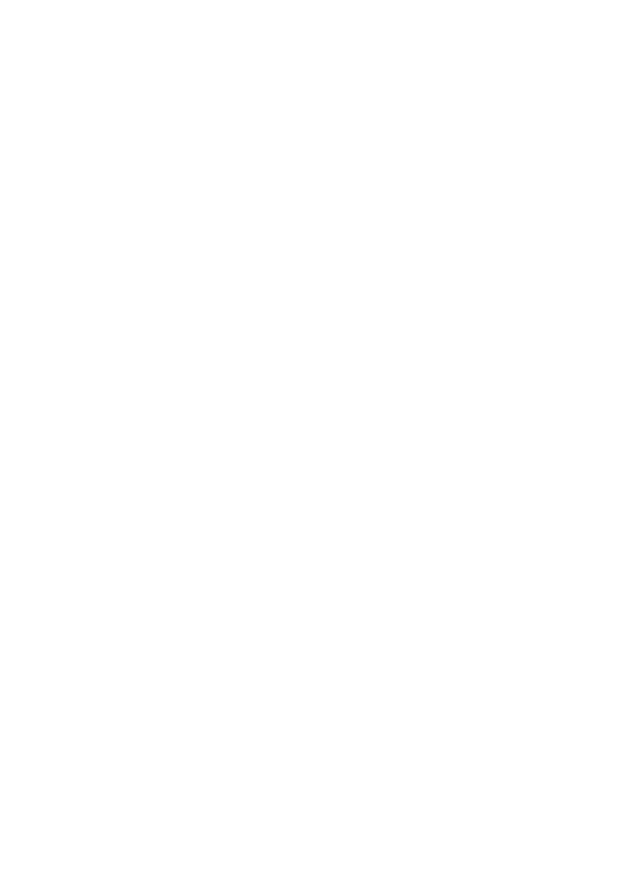
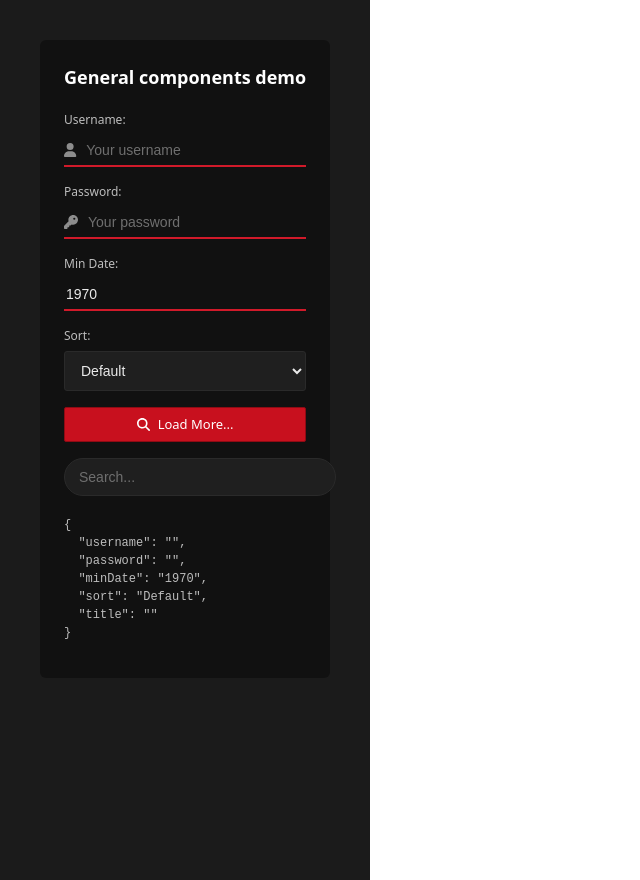
Before and after one commit to LucasNGRE/holbertonschool-cinema-guru, a React (Vite) app: page / in a window 1280 px wide. Shown: the whole page, without its empty margins (0-640 px from the left). Before the commit the page ends 800 px from the top, so only its background shows below. Built offline with nearby package versions, Linux system fonts and the light colour scheme.

Commit message:
2. Adding the general use components

```diff
--- a/src/App.jsx
+++ b/src/App.jsx
@@ -1,5 +1,11 @@
+import GeneralComponentsDemo from "./routes/GeneralComponentsDemo";
+
 function App() {
-  return <div className="App"></div>;
+  return (
+    <div className="App">
+      <GeneralComponentsDemo />
+    </div>
+  );
 }
 
 export default App;
--- /dev/null
+++ b/src/components/general/Button.jsx
@@ -0,0 +1,19 @@
+import "./general.css";
+import { FontAwesomeIcon } from "@fortawesome/react-fontawesome";
+
+export default function Button({ label, className = "", onClick, icon }) {
+  return (
+    <button
+      type="button"
+      className={`general-button ${className}`.trim()}
+      onClick={onClick}
+    >
+      {icon && (
+        <span className="general-button__icon">
+          <FontAwesomeIcon icon={icon} />
+        </span>
+      )}
+      <span className="general-button__label">{label}</span>
+    </button>
+  );
+}
--- /dev/null
+++ b/src/components/general/Input.jsx
@@ -0,0 +1,38 @@
+import "./general.css";
+import { FontAwesomeIcon } from "@fortawesome/react-fontawesome";
+
+export default function Input({
+  label,
+  type = "text",
+  className = "",
+  value,
+  setValue,
+  icon,
+  inputAttributes = {},
+}) {
+  const handleInput = (e) => {
+    setValue(e.target.value);
+  };
+
+  return (
+    <div className={`general-input ${className}`.trim()}>
+      {label && <label className="general-input__label">{label}</label>}
+
+      <div className="general-input__field">
+        {icon && (
+          <span className="general-input__icon">
+            <FontAwesomeIcon icon={icon} />
+          </span>
+        )}
+
+        <input
+          className="general-input__control"
+          type={type}
+          value={value ?? ""}
+          onChange={handleInput}
+          {...inputAttributes}
+        />
+      </div>
+    </div>
+  );
+}
--- /dev/null
+++ b/src/components/general/SearchBar.jsx
@@ -0,0 +1,19 @@
+import "./general.css";
+
+export default function SearchBar({ title, setTitle }) {
+  const handleInput = (e) => {
+    setTitle(e.target.value);
+  };
+
+  return (
+    <div className="general-searchbar">
+      <input
+        className="general-searchbar__input"
+        type="text"
+        value={title ?? ""}
+        onChange={handleInput}
+        placeholder="Search..."
+      />
+    </div>
+  );
+}
--- /dev/null
+++ b/src/components/general/SelectInput.jsx
@@ -0,0 +1,45 @@
+import "./general.css";
+
+export default function SelectInput({
+  label,
+  options = [],
+  className = "",
+  value,
+  setValue,
+}) {
+  const handleSelect = (e) => {
+    setValue(e.target.value);
+  };
+
+  return (
+    <div className={`general-select ${className}`.trim()}>
+      {label && <label className="general-select__label">{label}</label>}
+
+      <select
+        className="general-select__control"
+        value={value ?? ""}
+        onChange={handleSelect}
+      >
+        {options.map((opt, idx) => {
+          if (typeof opt === "string" || typeof opt === "number") {
+            return (
+              <option key={`${opt}-${idx}`} value={opt}>
+                {opt}
+              </option>
+            );
+          }
+
+          return (
+            <option
+              key={opt.value ?? idx}
+              value={opt.value ?? ""}
+              disabled={Boolean(opt.disabled)}
+            >
+              {opt.label ?? opt.value}
+            </option>
+          );
+        })}
+      </select>
+    </div>
+  );
+}
--- /dev/null
+++ b/src/components/general/general.css
@@ -0,0 +1,123 @@
+/* ===== General form components ===== */
+
+.general-input,
+.general-select {
+  display: flex;
+  flex-direction: column;
+  gap: 6px;
+  width: 100%;
+}
+
+.general-input__label,
+.general-select__label {
+  font-size: 12px;
+  color: #bdbdbd;
+}
+
+/* Input */
+.general-input__field {
+  display: flex;
+  align-items: center;
+  gap: 8px;
+  padding: 6px 0;
+  border-bottom: 2px solid #d11a2a; /* red underline */
+}
+
+.general-input__icon {
+  color: #8d8d8d;
+  font-size: 14px;
+  display: inline-flex;
+  align-items: center;
+  justify-content: center;
+}
+
+.general-input__control {
+  width: 100%;
+  background: transparent;
+  border: none;
+  outline: none;
+  color: #eaeaea;
+  font-size: 14px;
+}
+
+.general-input__control::placeholder {
+  color: #6f6f6f;
+}
+
+/* Select */
+.general-select__control {
+  width: 100%;
+  background: #1f1f1f;
+  color: #eaeaea;
+  border: 1px solid #2a2a2a;
+  outline: none;
+  padding: 10px 12px;
+  border-radius: 3px;
+  font-size: 14px;
+}
+
+.general-select__control:focus {
+  border-color: #d11a2a;
+}
+
+/* Button */
+.general-button {
+  display: inline-flex;
+  align-items: center;
+  justify-content: center;
+  gap: 8px;
+
+  background: #c8101e;
+  color: #ffffff;
+  border: 1px solid #8f0b14;
+
+  padding: 10px 16px;
+  border-radius: 2px;
+  font-size: 13px;
+  cursor: pointer;
+  user-select: none;
+}
+
+.general-button:hover {
+  filter: brightness(1.05);
+}
+
+.general-button:active {
+  transform: translateY(1px);
+}
+
+.general-button__icon {
+  display: inline-flex;
+  align-items: center;
+  justify-content: center;
+}
+
+.general-button__label {
+  line-height: 1;
+}
+
+/* SearchBar */
+.general-searchbar {
+  width: 100%;
+}
+
+.general-searchbar__input {
+  width: 100%;
+  background: #1f1f1f;
+  color: #eaeaea;
+
+  border: 1px solid #2a2a2a;
+  outline: none;
+
+  padding: 10px 14px;
+  border-radius: 999px; /* pill */
+  font-size: 14px;
+}
+
+.general-searchbar__input::placeholder {
+  color: #6f6f6f;
+}
+
+.general-searchbar__input:focus {
+  border-color: #3a3a3a;
+}
--- /dev/null
+++ b/src/routes/GeneralComponentsDemo.jsx
@@ -0,0 +1,64 @@
+import { useState } from "react";
+
+import Input from "../components/general/Input";
+import SelectInput from "../components/general/SelectInput";
+import Button from "../components/general/Button";
+import SearchBar from "../components/general/SearchBar";
+
+import { faUser, faKey, faMagnifyingGlass } from "@fortawesome/free-solid-svg-icons";
+
+export default function GeneralComponentsDemo() {
+  const [username, setUsername] = useState("");
+  const [password, setPassword] = useState("");
+  const [minDate, setMinDate] = useState("1970");
+  const [sort, setSort] = useState("Default");
+  const [title, setTitle] = useState("");
+
+  const options = ["Default", "Latest", "Oldest", "Highest Rated", "Lowest Rated"];
+
+  return (
+    <div style={{ minHeight: "100vh", background: "#1b1b1b", padding: 40 }}>
+      <div style={{ maxWidth: 520, margin: "0 auto", background: "#111", padding: 24, borderRadius: 6 }}>
+        <h2 style={{ margin: 0, marginBottom: 20, color: "#fff", fontSize: 18 }}>General components demo</h2>
+
+        <div style={{ display: "grid", gap: 16 }}>
+          <Input
+            label="Username:"
+            type="text"
+            value={username}
+            setValue={setUsername}
+            icon={faUser}
+            inputAttributes={{ placeholder: "Your username" }}
+          />
+
+          <Input
+            label="Password:"
+            type="password"
+            value={password}
+            setValue={setPassword}
+            icon={faKey}
+            inputAttributes={{ placeholder: "Your password" }}
+          />
+
+          <Input
+            label="Min Date:"
+            type="number"
+            value={minDate}
+            setValue={setMinDate}
+            inputAttributes={{ min: 0, max: 2026 }}
+          />
+
+          <SelectInput label="Sort:" options={options} value={sort} setValue={setSort} />
+
+          <Button label="Load More..." icon={faMagnifyingGlass} onClick={() => alert("Clicked!")} />
+
+          <SearchBar title={title} setTitle={setTitle} />
+        </div>
+
+        <pre style={{ marginTop: 20, color: "#bdbdbd", fontSize: 12 }}>
+{JSON.stringify({ username, password, minDate, sort, title }, null, 2)}
+        </pre>
+      </div>
+    </div>
+  );
+}
```
